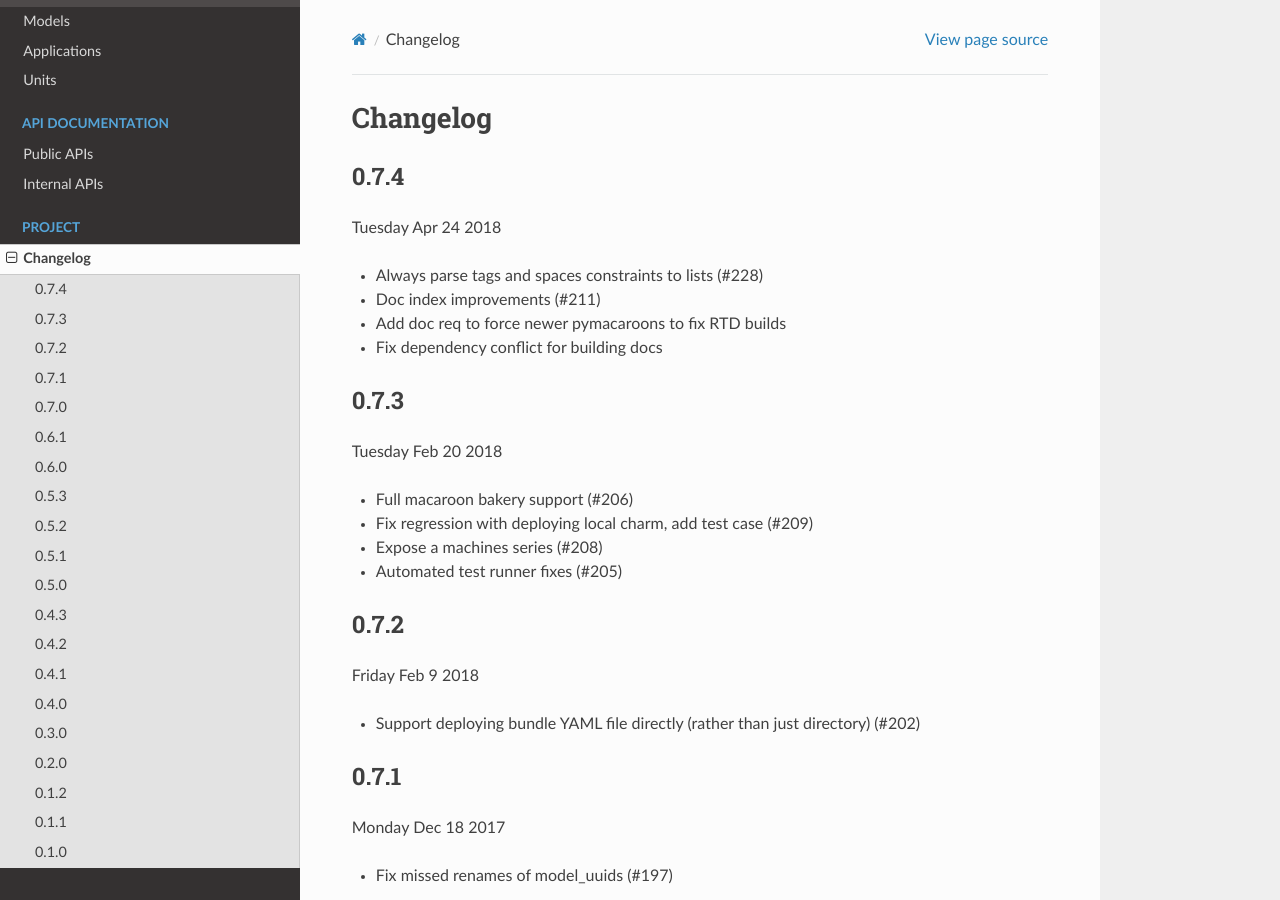
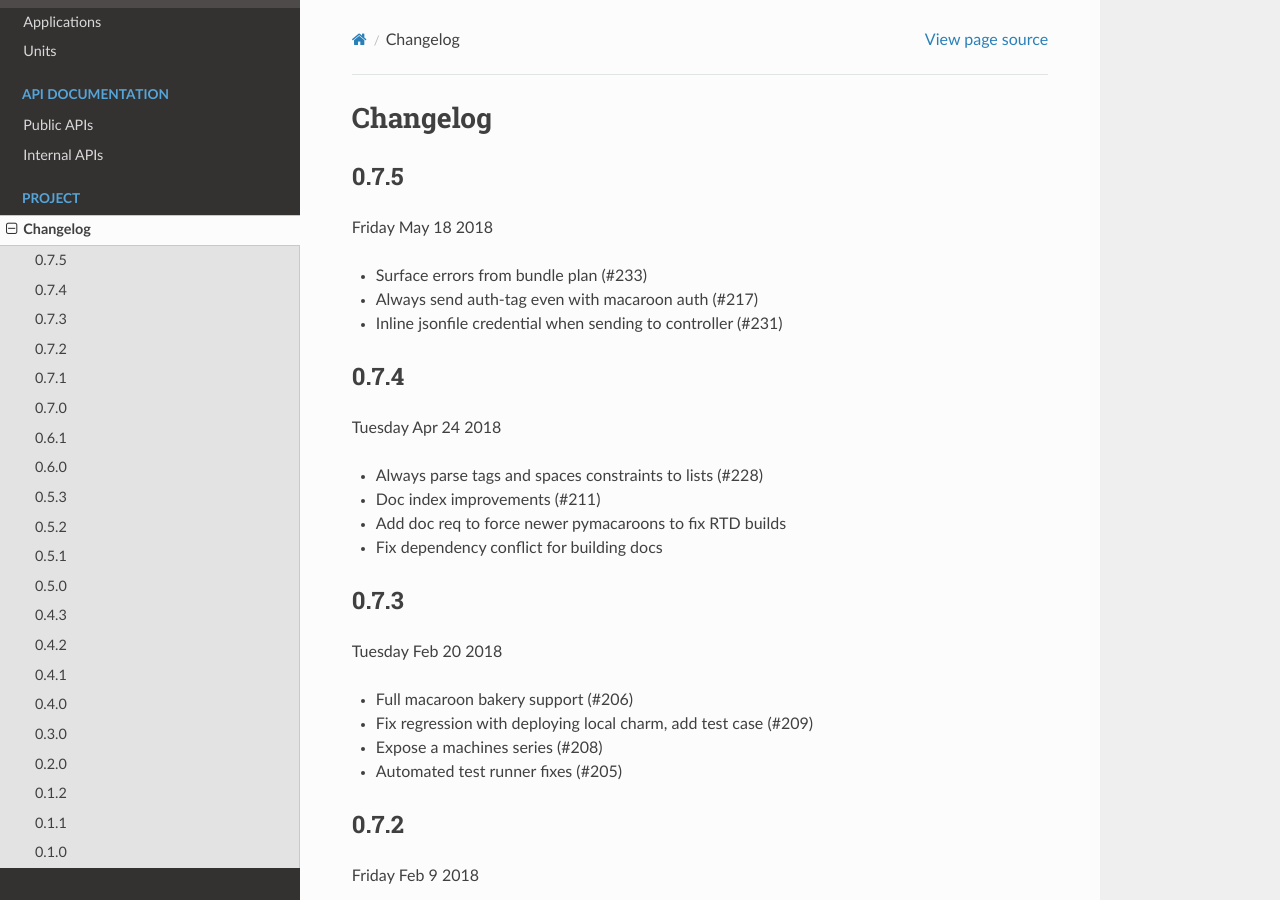
Before and after one commit to juju/python-libjuju, a Sphinx documentation site: the page built from docs/changelog.rst, in a window 1280 px wide and 900 px high. Built offline with Sphinx 7.4.7 and the Read the Docs theme 2.0.0, drawn with Linux system fonts in a browser that asks for light colours; pages that are not in the unit, such as notebooks, are missing from menus.

Commit message:
Update version and changelog for release

```diff
--- a/docs/changelog.rst
+++ b/docs/changelog.rst
@@ -1,6 +1,14 @@
 Changelog
 ---------
 
+
+0.7.5
+^^^^^
+Friday May 18 2018
+
+* Surface errors from bundle plan (#233)
+* Always send auth-tag even with macaroon auth (#217)
+* Inline jsonfile credential when sending to controller (#231)
 
 0.7.4
 ^^^^^
```
Also changed, not shown: 1 other file.
